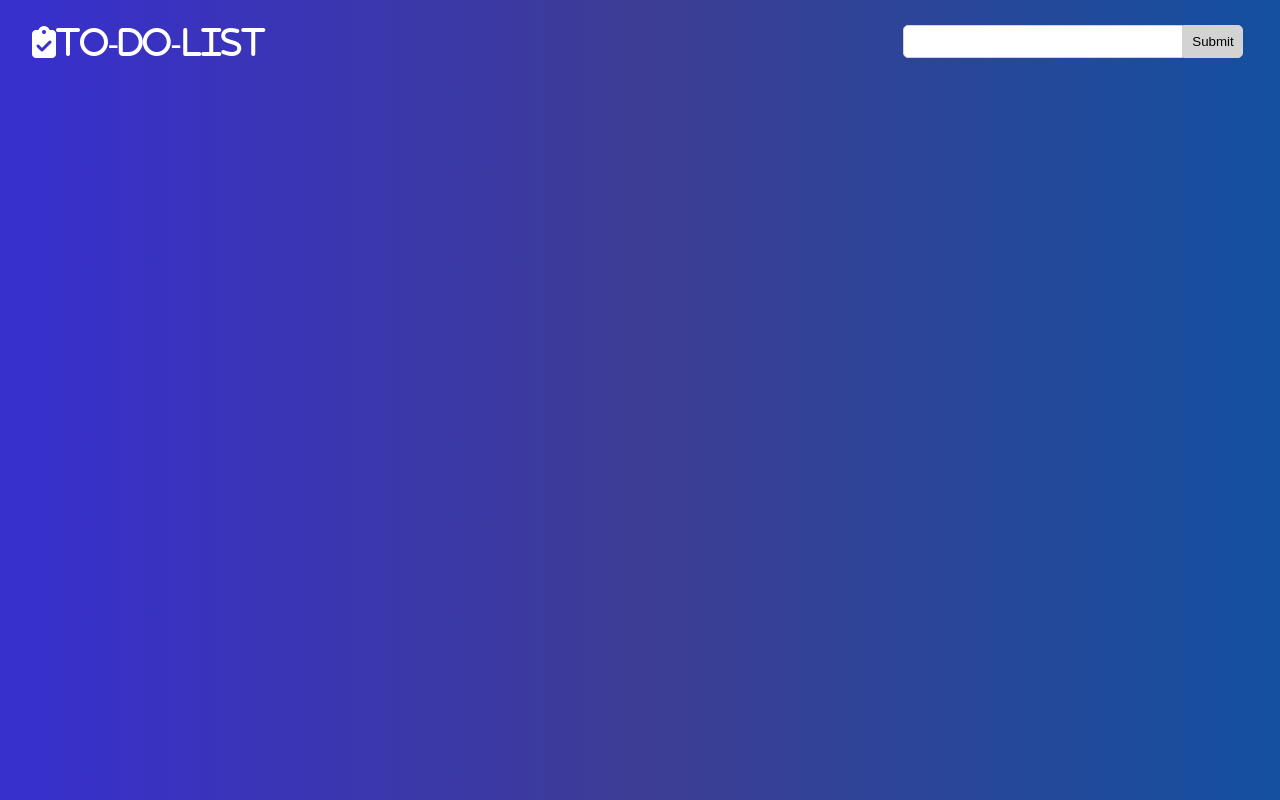
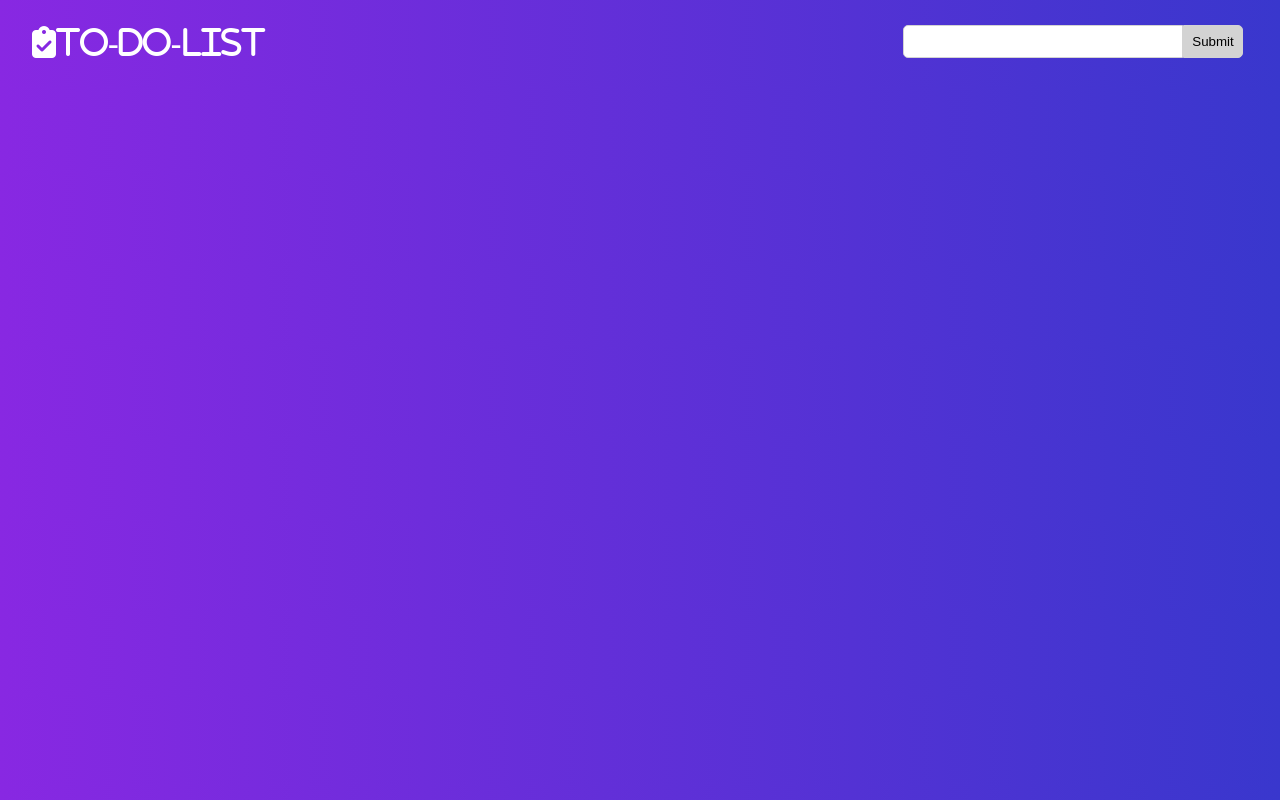
Before and after one commit to NobleJoe123/To-doList, a plain HTML site: page index.html in a window 1280 px wide. Drawn offline with Linux system fonts and the light colour scheme.

Commit message:
Update style.css

```diff
--- a/style.css
+++ b/style.css
@@ -6,8 +6,8 @@
 
 body{
     font-family:'Franklin Gothic Medium', 'Arial Narrow', Arial, sans-serif;
-    background-image: linear-gradient(90deg, rgb(56, 48, 202) 4%, rgb(61, 61, 148) 51%, rgba(20,80,159,1) 100%);
-    color: white;
+    background-image: linear-gradient(to right, #8828e2, #3937cd);
+    color: white;S
 }
 .container{
     /* border: 1px solid black; */
```
